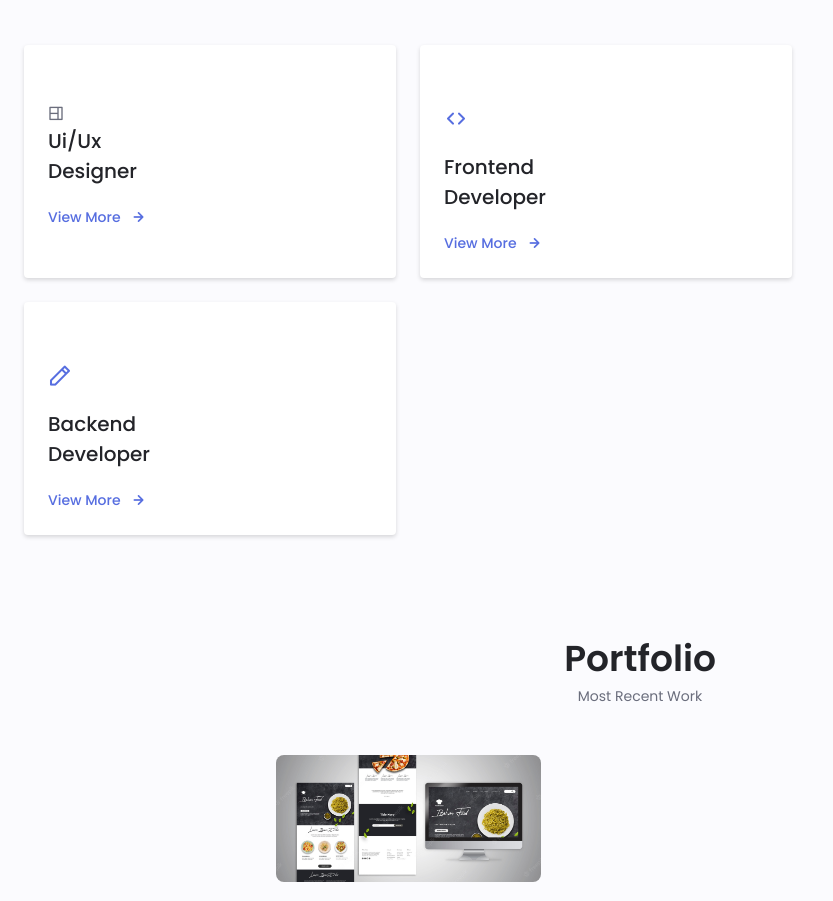
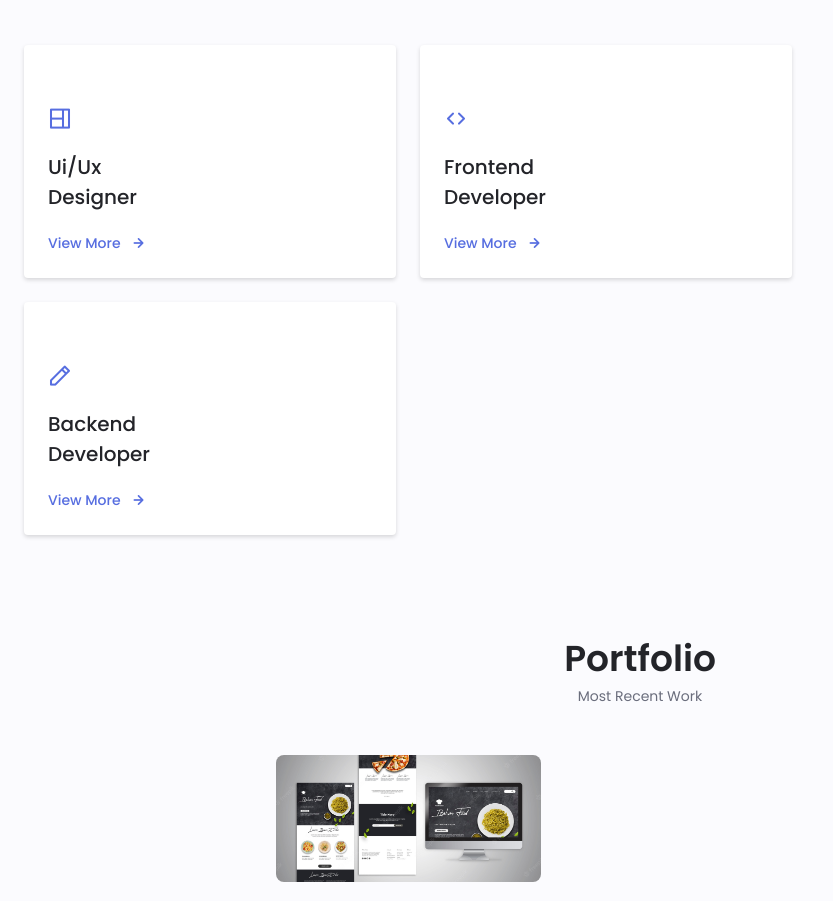
Before and after one commit to AbdulR1990/Abdul-Rasack-Personal-Portfolio, a plain HTML site: page index.html in a window 1280 px wide. Shown: the part 2501-3402 px from the top of the page, without its empty margins (0-833 px from the left). Drawn offline with nearby package versions, Linux system fonts and the light colour scheme.

Commit message:
Fixed Ui/Ux icon

```diff
--- a/index.html
+++ b/index.html
@@ -506,7 +506,7 @@
                     <!--============================SERVICES 1=====================================-->
                     <div class="services__content">
                         <div>
-                            <i class="uil uil-web-grid services icon"></i>
+                            <i class="uil uil-web-grid services__icon"></i>
                             <h3 class="services__title">Ui/Ux <br> Designer</h3>
                         </div>
 
```
